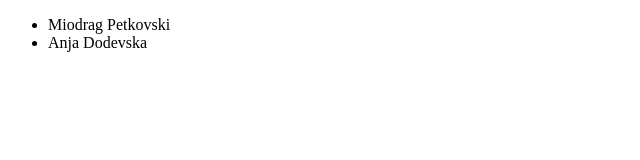
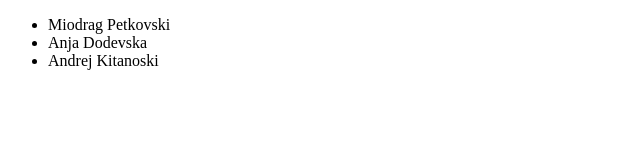
Before and after one commit to MiodragPetkovski/mentor-class-group-4-getting-familiar-with-git-platforms-github, a plain HTML site: page index.html in a window 1280 px wide. Shown: the whole page, without its empty margins (0-640 px from the left). Drawn offline with Linux system fonts and the light colour scheme.

Commit message:
izmena na index.html

```diff
--- a/index.html
+++ b/index.html
@@ -9,6 +9,7 @@
     <ul>
         <li>Miodrag Petkovski</li>
         <li>Anja Dodevska</li>
+        <li>Andrej Kitanoski</li>
     </ul>
 </body>
 </html>
```
